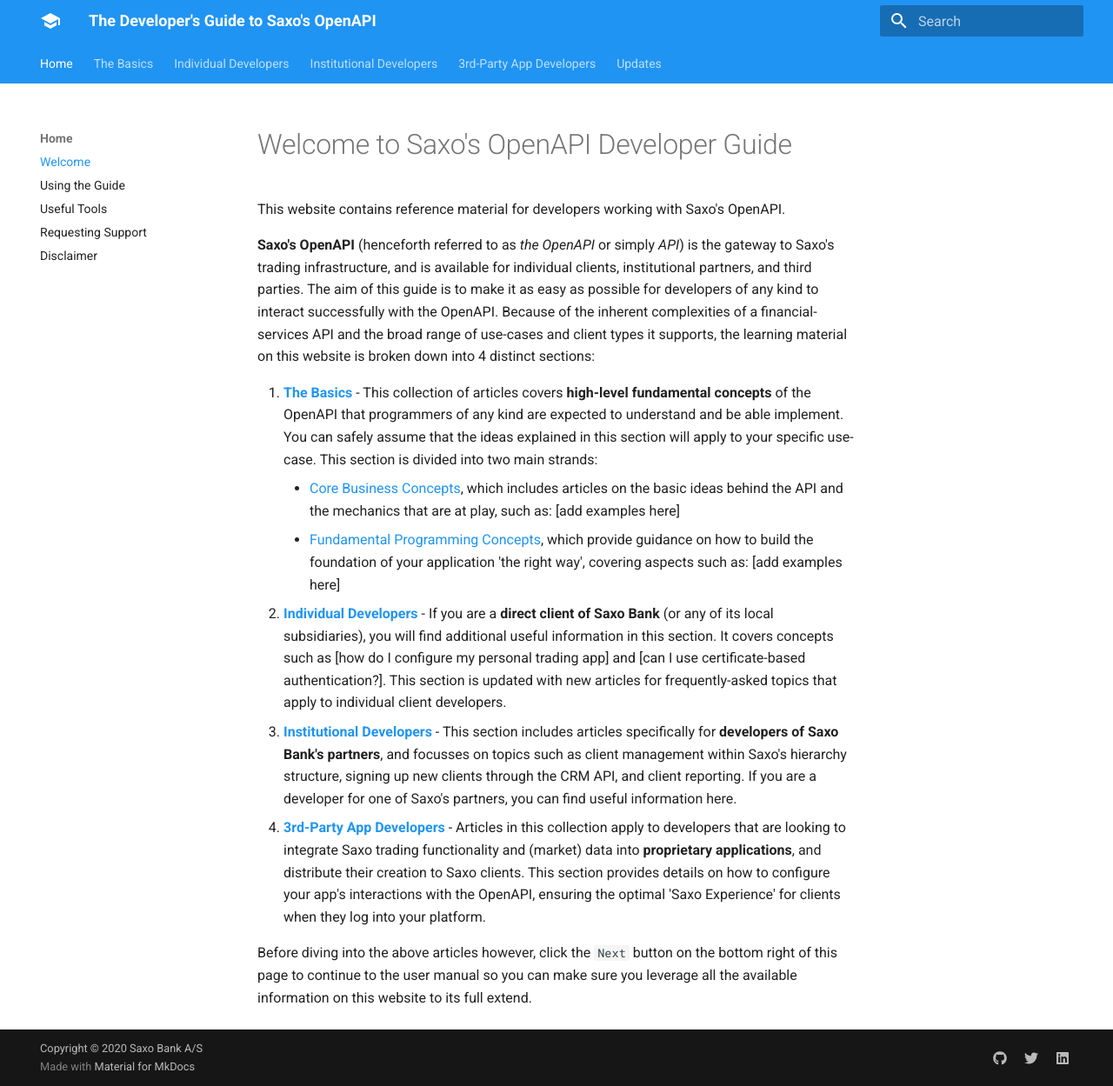
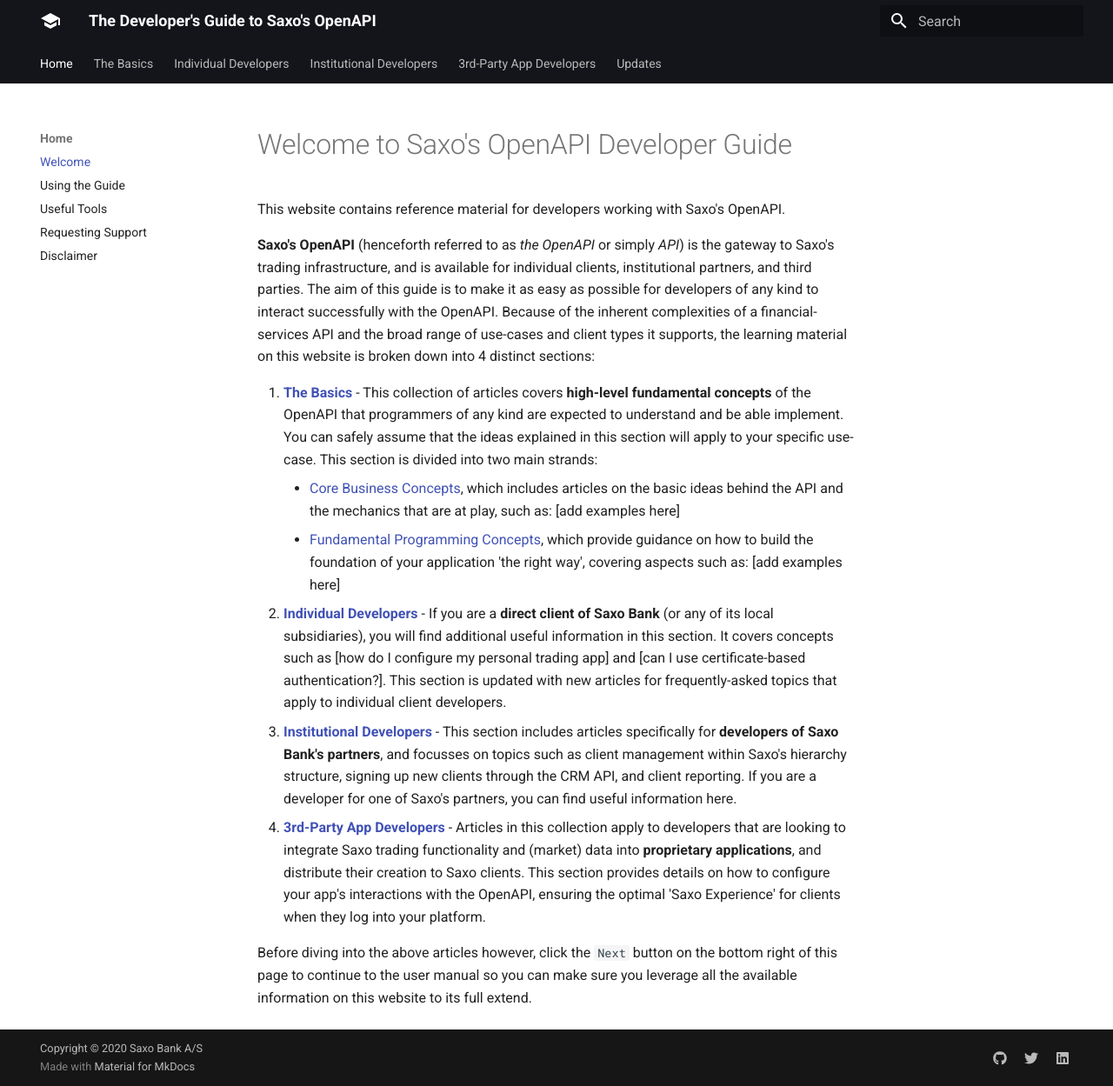
Before and after one commit to gidven/saxo-openapi-guide, an MkDocs documentation site: the page built from docs/index.md, in a window 1280 px wide and 1249 px high. Shown: the whole window at 87% size. Built offline with MkDocs 1.6.1 and Material for MkDocs 9.7.7, drawn with Linux system fonts in a browser that asks for light colours.

Commit message:
change color theme back to black-indigo

```diff
--- a/mkdocs.yml
+++ b/mkdocs.yml
@@ -10,8 +10,8 @@
   language: 'en'
   direction: 'ltr'
   palette:
-    primary: 'blue'
-    accent: 'black'
+    primary: 'black'
+    accent: 'indigo'
   font:
     text: 'Roboto'
     code: 'Roboto Mono'
```
